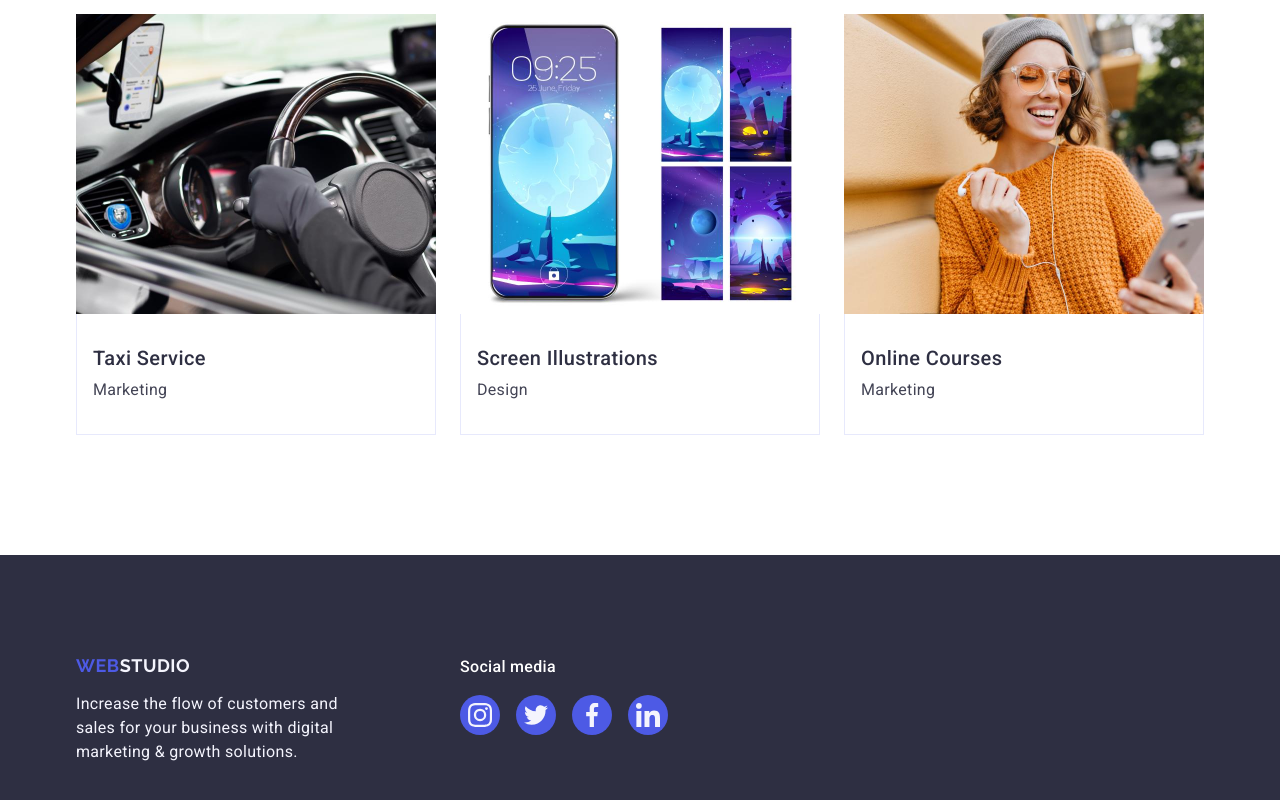
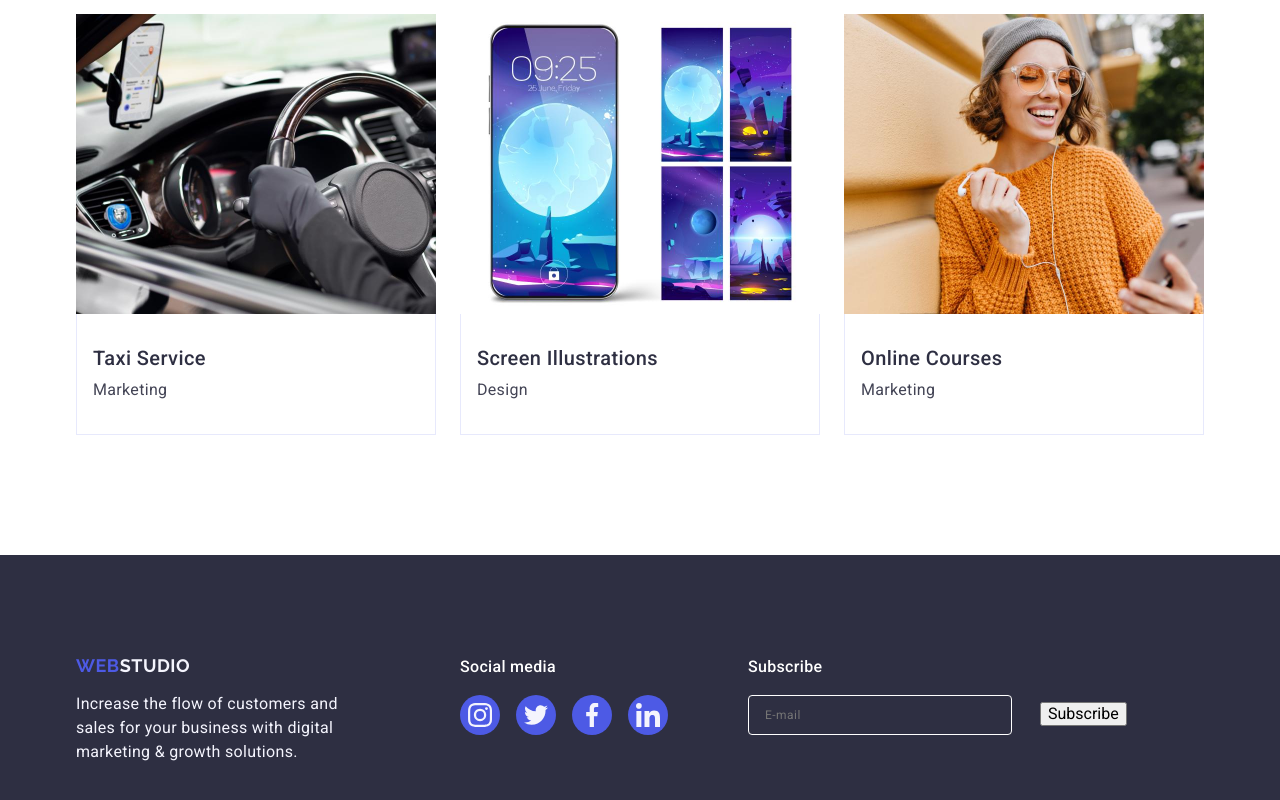
Before and after one commit to Alexandr-melnichenko/goit-markup-hw-05, a plain HTML site: page index.html in a window 1280 px wide. Shown: the part 2628-3428 px from the top of the page. Drawn offline with nearby package versions, Linux system fonts and the light colour scheme.

Commit message:
forma email in footer

```diff
--- a/css/styles.css
+++ b/css/styles.css
@@ -494,5 +494,41 @@ fill: #f4f4fd;
   transition: background-color 250ms cubic-bezier(0.4, 0, 0.2, 1);
 }
 
+.second-column {
+  margin-right: 80px;
+}
+
+.input-email {
+  padding: 8px 16px;
+  min-width: 264px;
+  height: 40px;
+  border: 1px solid #fff;
+  border-radius: 4px;
+  margin-right: 24px;
+  background-color: inherit;
+  color: #fff;
+}
+
+/*.placeholder-email {
+font-family: "Roboto", sans-serif;
+font-weight: 400;
+font-size: 12px;
+line-height: 2;
+letter-spacing: 0.04em;
+color: #fff;
+}*/
+
+input[placeholder="E-mail"] {
+  font-family: "Roboto", sans-serif;
+  font-weight: 400;
+  font-size: 12px;
+  line-height: 2;
+  letter-spacing: 0.04em;
+  color: #fff;
+}
+
+.footer-input::placeholder {
+  color: #FFFFFF;
+}
 
 /*----------------------------*/
--- a/index.html
+++ b/index.html
@@ -439,7 +439,7 @@
             digital marketing & growth solutions.
           </p>
         </div>
-        <div>
+        <div class="second-column">
           <p class="footer-title">Social media</p>
           <ul class="social-row-footer">
             <li class="socil-circle-footer">
@@ -472,6 +472,13 @@
             </li>
           </ul>
         </div>
+        <div>
+          <p class="footer-title">Subscribe</p>
+          <form>
+            <input type="email" class="input-email" name="subscribe-email" placeholder="E-mail">
+            <button type="submit">Subscribe</button>
+          </form>
+        </div>
       </div>
     </footer>
   </body>
```
